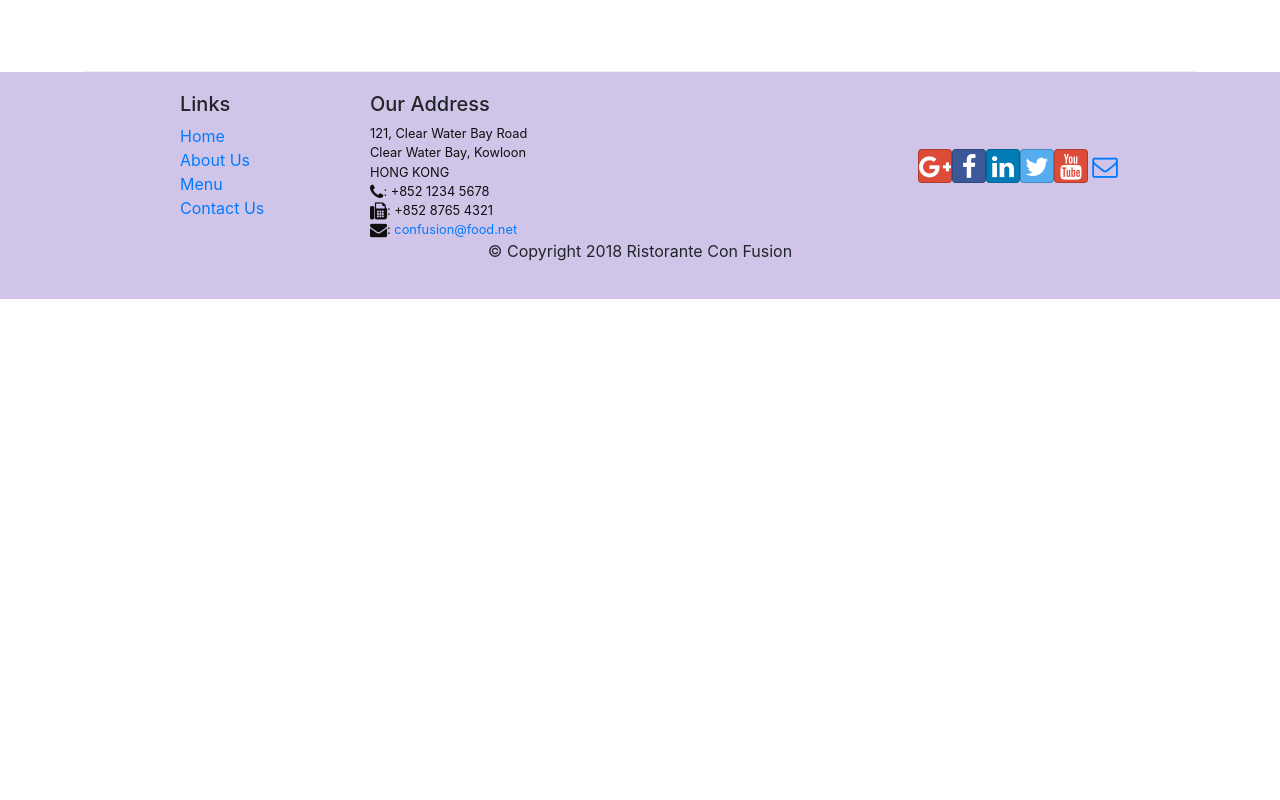
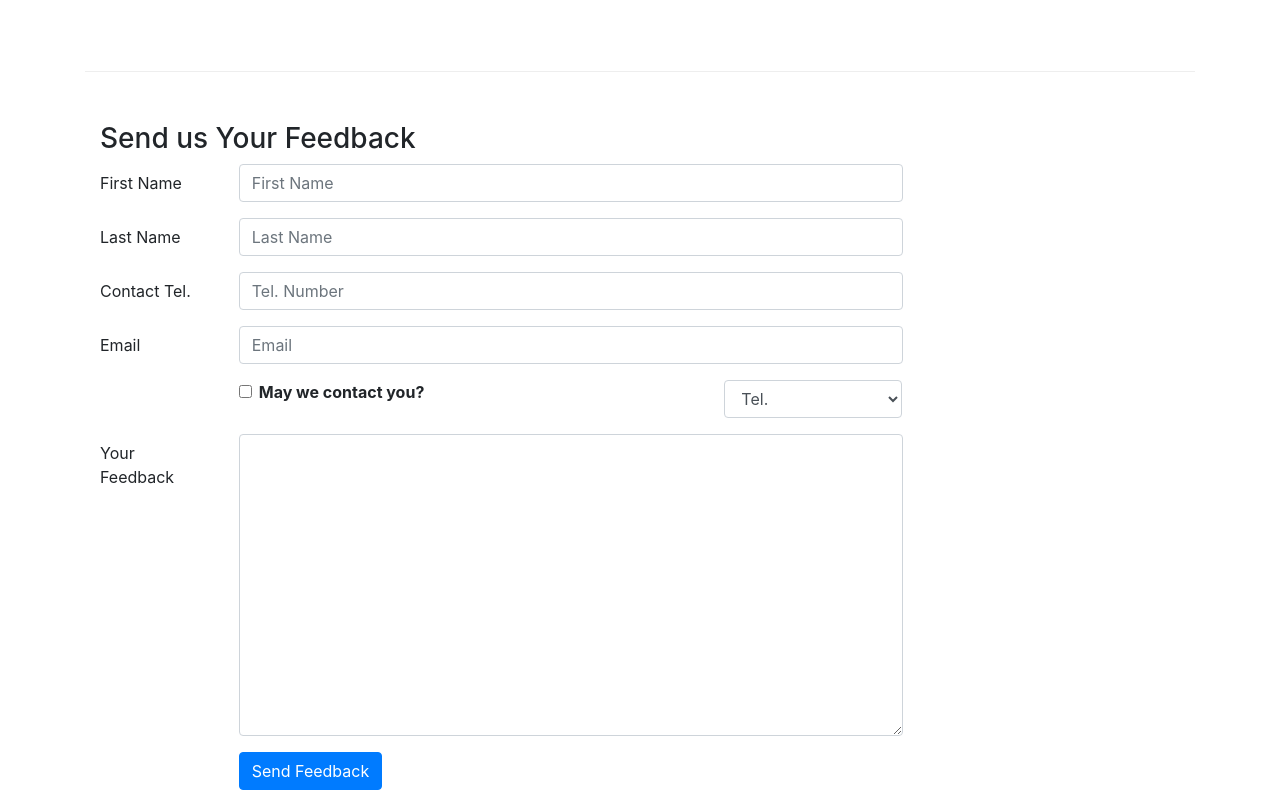
Before and after one commit to Elenaires/Full-Stack-Web-Development-With-React, a React (Create React App) app in the folder React/confusion/: page /contactus in a window 1280 px wide. Shown: the part 800-1600 px from the top of the page. Before the commit the page ends 1099 px from the top, so only its background shows below. Built offline with nearby package versions, Linux system fonts and the light colour scheme.

Commit message:
controlled forms

```diff
--- a/React/confusion/src/components/AboutComponent.js
+++ b/React/confusion/src/components/AboutComponent.js
@@ -6,7 +6,7 @@ import { Link } from 'react-router-dom';
 const RenderLeader = ({leader}) => {
     return (
         <Media tag="li">
-            <Media left middle>
+            <Media className="align-self-center">
                 <Media object src={leader.image} alt={leader.name} />
             </Media>
             <Media body className="ml-5">
--- a/React/confusion/src/components/ContactComponent.js
+++ b/React/confusion/src/components/ContactComponent.js
@@ -1,8 +1,43 @@
-import React from 'react';
-import { Breadcrumb, BreadcrumbItem} from 'reactstrap';
+import React, { Component } from 'react';
+import { Breadcrumb, BreadcrumbItem, Button, Form, FormGroup, Label, Input, Col} from 'reactstrap';
 import { Link } from 'react-router-dom';
 
-function Contact(props) {
+class Contact extends Component {
+
+    constructor(props) {
+        super(props);
+
+        this.state = {
+            firstname: '',
+            lastname: '',
+            telnum: '',
+            email: '',
+            agree: false,
+            contacyType: 'Tel.',
+            message: ''
+        }
+
+        this.handleSubmit = this.handleSubmit.bind(this);
+        this.handleInputChange = this.handleInputChange.bind(this);
+    }
+
+    handleInputChange(event) {
+        const target = event.target;
+        const value = target.type === 'checkbox' ? target.checked : target.value;
+        const name = target.name;
+
+        this.setState({
+            [name]: value
+        });
+    }
+
+    handleSubmit(event) {
+        console.log("Current State is: " + JSON.stringify(this.state));
+        alert("Current State is: " + JSON.stringify(this.state));
+        event.preventDefault();
+    }
+
+    render() {
         return(
             <div className="container">
                 <div className="row">
@@ -45,8 +80,92 @@ function Contact(props) {
                         </div>
                     </div>
                 </div>
+                <div className="row row-content">
+                    <div className="col-12">
+                        <h3>Send us Your Feedback</h3>
+                    </div>
+                    <div className="col-12 col-md-9">
+                        <Form onSubmit={this.handleSubmit}>
+                            <FormGroup row>
+                                <Label htmlFor="firstname" md={2}>First Name</Label>
+                                <Col md={10}>
+                                    <Input type="text" id="firstname" name="firstname"
+                                        placeholder="First Name"
+                                        value={this.state.firstname}
+                                        onChange={this.handleInputChange} />
+                                </Col>
+                            </FormGroup>
+                            <FormGroup row>
+                                <Label htmlFor="lastname" md={2}>Last Name</Label>
+                                <Col md={10}>
+                                    <Input type="text" id="lastname" name="lastname"
+                                        placeholder="Last Name"
+                                        value={this.state.lastname}
+                                        onChange={this.handleInputChange} />
+                                </Col>
+                            </FormGroup>
+                            <FormGroup row>
+                                <Label htmlFor="telnum" md={2}>Contact Tel.</Label>
+                                <Col md={10}>
+                                    <Input type="tel" id="telnum" name="telnum"
+                                        placeholder="Tel. Number"
+                                        value={this.state.telnum}
+                                        onChange={this.handleInputChange} />
+                                </Col>
+                            </FormGroup>
+                            <FormGroup row>
+                                <Label htmlFor="email" md={2}>Email</Label>
+                                <Col md={10}>
+                                    <Input type="text" id="email" name="email"
+                                        placeholder="Email"
+                                        value={this.state.email}
+                                        onChange={this.handleInputChange} />
+                                </Col>
+                            </FormGroup>
+                            <FormGroup row>
+                                <Col md={{size: 6, offset: 2}}>
+                                    <FormGroup check>
+                                        <Label check>
+                                            <Input type="checkbox" name="agree"
+                                                checked={this.state.agree}
+                                                onChange={this.handleInputChange} /> {' '}
+                                                <strong>May we contact you?</strong>
+                                        </Label>
+                                    </FormGroup>
+                                </Col>
+                                <Col md={{size: 3, offset: 1}}>
+                                    <Input type="select" name="contactType"
+                                        value={this.state.contactType}
+                                        onChange={this.handleInputChange}>
+                                        <option>Tel.</option>
+                                        <option>Email</option>
+                                    </Input>
+                                </Col>
+                            </FormGroup>
+                            <FormGroup row>
+                                <Label htmlFor="message" md={2}>Your Feedback</Label>
+                                <Col md={10}>
+                                    <Input type="textarea" id="message" name="message"
+                                        rows="12"
+                                        value={this.state.message}
+                                        onChange={this.handleInputChange} />
+                                </Col>
+                            </FormGroup>
+                            <FormGroup row>
+                                <Col md={{size: 10, offset: 2}}>
+                                    <Button type="submit" color="primary">
+                                        Send Feedback
+                                    </Button>
+                                </Col>
+                            </FormGroup>
+                        </Form>
+                    </div>
+                </div>
+
             </div>
         );
     }
 
+}
+
 export default Contact;
```
Lines whose indentation alone changed are shown as unchanged.
